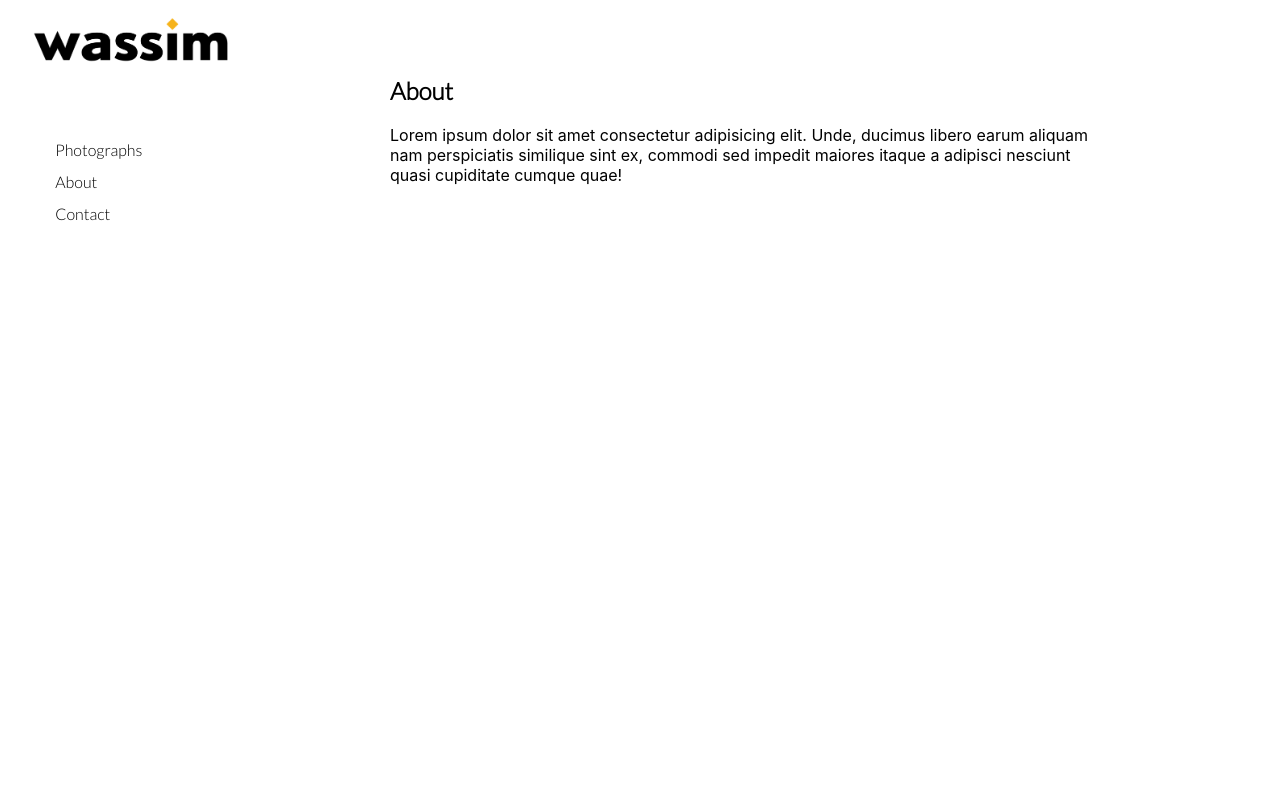
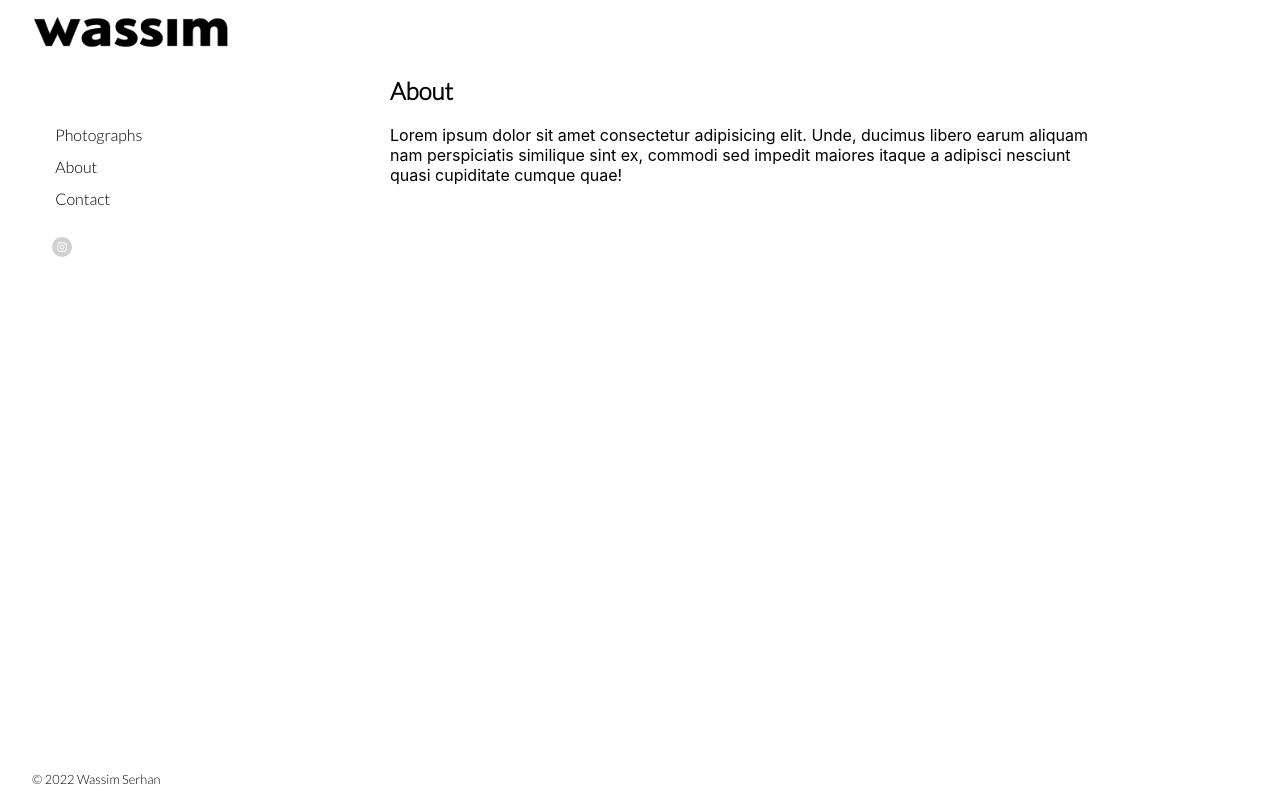
Before and after one commit to wassimserhan/photography-site, a Next.js app: page /about in a window 1280 px wide. Built offline with nearby package versions, Linux system fonts and the light colour scheme.

Commit message:
add footer

```diff
--- /dev/null
+++ b/components/Footer.js
@@ -0,0 +1,9 @@
+import styles from '../styles/Footer.module.scss';
+
+export default function Footer() {
+  return (
+    <footer className={styles.container}>
+      <p className={styles.copyright}>&copy; 2022 Wassim Serhan</p>
+    </footer>
+  );
+}
--- a/components/Layout.js
+++ b/components/Layout.js
@@ -1,11 +1,14 @@
 import Nav from './Nav';
+
 import styles from '../styles/Layout.module.scss';
 
 export default function Layout({ children }) {
   return (
-    <div className={styles.container}>
-      <Nav />
-      <main className={styles.main}>{children}</main>
-    </div>
+    <>
+      <div className={styles.container}>
+        <Nav />
+        <main className={styles.main}>{children}</main>
+      </div>
+    </>
   );
 }
--- a/components/Nav.js
+++ b/components/Nav.js
@@ -1,9 +1,8 @@
 import Link from 'next/link';
 import { useState } from 'react';
+import Footer from './Footer';
+import { SocialIcon } from 'react-social-icons';
 import styles from '../styles/Nav.module.scss';
-
-import { ProSidebar, Menu, MenuItem, SubMenu } from 'react-pro-sidebar';
-import 'react-pro-sidebar/dist/css/styles.css';
 
 export default function Nav() {
   return (
@@ -11,7 +10,7 @@ export default function Nav() {
       <Link href="/">
         <img
           className={styles.logo}
-          src="/logo.png"
+          src="/logo2.png"
           alt="Wassim Serhan Photography"
         />
       </Link>
@@ -20,7 +19,17 @@ export default function Nav() {
         <Link href="/photographs">Photographs</Link>
         <Link href="/about">About</Link>
         <Link href="/contact">Contact</Link>
+        <br />
+        <SocialIcon
+          url="https://instagram.com/wassimserhan"
+          target="_blank"
+          rel="noopener"
+          bgColor="#d1d1d1"
+          style={{ height: 20, width: 20 }}
+        />
       </nav>
+
+      <Footer />
     </header>
   );
 }
--- a/package.json
+++ b/package.json
@@ -14,6 +14,7 @@
     "react": "18.1.0",
     "react-dom": "18.1.0",
     "react-pro-sidebar": "^0.7.1",
+    "react-social-icons": "^5.13.0",
     "sass": "^1.51.0",
     "swiper": "^8.1.5"
   },
--- /dev/null
+++ b/styles/Footer.module.scss
@@ -0,0 +1,9 @@
+.container {
+  position: absolute;
+  bottom: 0;
+}
+
+.copyright {
+  font-family: 'Lato', sans-serif;
+  font-size: 0.8rem;
+}
--- a/styles/Layout.module.scss
+++ b/styles/Layout.module.scss
@@ -1,14 +1,15 @@
 .container {
   display: flex;
   padding: 1rem 2rem;
+  // position: relative;
   @media (max-width: 498px) {
-    display: block;
+    flex-direction: column;
     padding: 20px 0;
   }
 }
 
 .main {
-  min-height: 100vh;
+  // min-height: 100vh;
   padding: 0;
   flex: 1;
   display: flex;
--- a/styles/Nav.module.scss
+++ b/styles/Nav.module.scss
@@ -16,13 +16,14 @@
   display: block;
   width: 200px;
   margin-bottom: 50px;
+  cursor: pointer;
   @media (max-width: 498px) {
     margin: 0;
   }
 }
 
 .mainnav {
-  height: 100%; /* 100% Full-height */
+  // height: 100%; /* 100% Full-height */
   width: 100%; /* 0 width - change this with JavaScript */
   // margin-right: 20px;
   padding: 20px;
```
Also changed, not shown: public/logo2.png (added), 1 other file (tests, documents, lock files or other folders).
